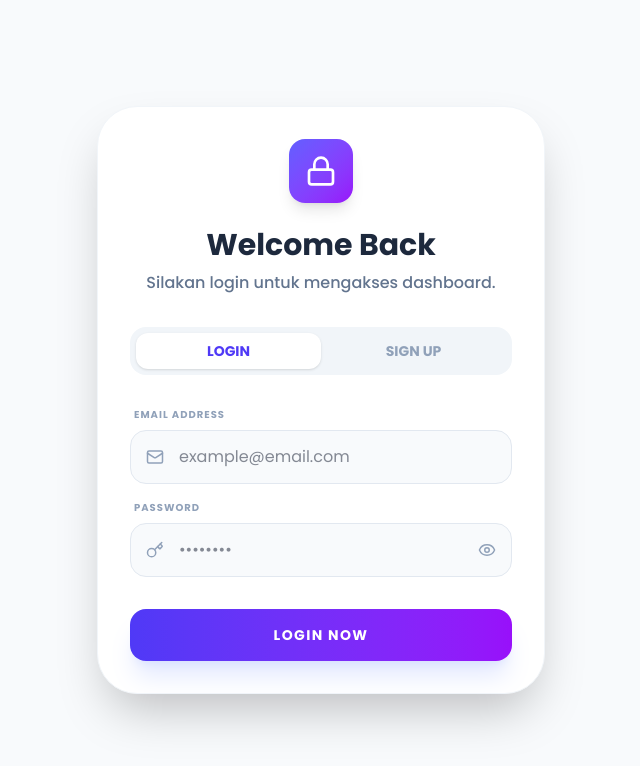
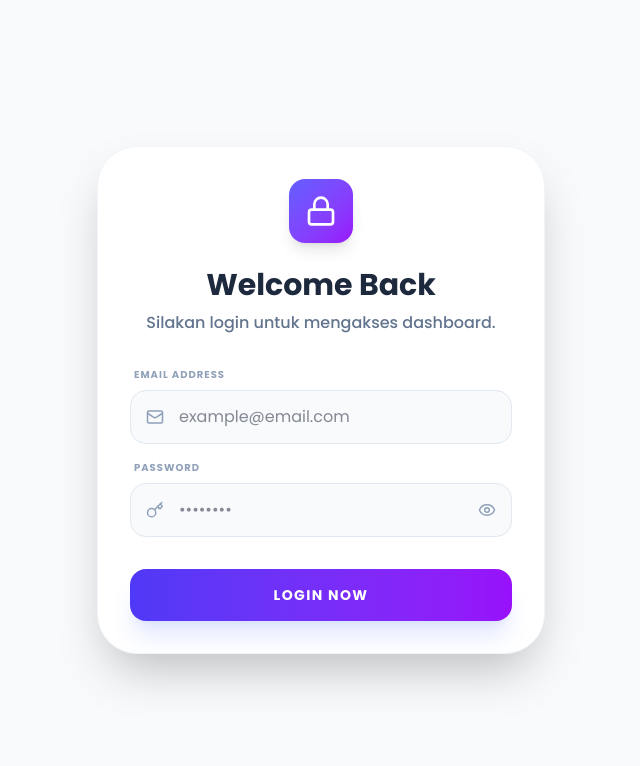
Before and after one commit to gyuxce/ans-pecah-file-folder-9-mei, a React (Vite) app: page / in a window 1280 px wide. Shown: the top 766 px of the page, without its empty margins (319-959 px from the left). Built offline with nearby package versions, Linux system fonts and the light colour scheme; no server answers.

Commit message:
feat: hapus tab sign up publik dari halaman login

```diff
--- a/src/components/AuthPage.tsx
+++ b/src/components/AuthPage.tsx
@@ -11,7 +11,7 @@ export interface AuthPageProps {
 }
 
 export const AuthPage: React.FC<AuthPageProps> = ({ supabase, theme, onAuthSuccess }) => {
-  const [isLogin, setIsLogin] = useState(true);
+  const isLogin = true;
   const [email, setEmail] = useState('');
   const [password, setPassword] = useState('');
   const [loading, setLoading] = useState(false);
@@ -30,11 +30,6 @@ export const AuthPage: React.FC<AuthPageProps> = ({ supabase, theme, onAuthSucce
         if (data.user && onAuthSuccess) {
           onAuthSuccess(data.user);
         }
-      } else {
-        const { error: err } = await supabase.auth.signUp({ email, password });
-        if (err) throw err;
-        toast.success('Pendaftaran berhasil! Silakan cek email untuk konfirmasi.');
-        setIsLogin(true);
       }
     } catch (err: any) {
       console.error('Auth Error:', err);
@@ -70,31 +65,6 @@ export const AuthPage: React.FC<AuthPageProps> = ({ supabase, theme, onAuthSucce
           <p className="text-slate-500 dark:text-slate-400 font-medium">
             {isLogin ? 'Silakan login untuk mengakses dashboard.' : 'Buat akun admin baru untuk mulai mengelola.'}
           </p>
-        </div>
-
-        {/* Mode Switcher */}
-        <div className="bg-slate-100 dark:bg-slate-800 p-1.5 rounded-2xl flex relative mb-8">
-          <motion.div
-            layoutId="auth-pill"
-            className="absolute inset-y-1.5 bg-white dark:bg-slate-700 rounded-xl shadow-sm z-0"
-            style={{ width: 'calc(50% - 6px)' }}
-            animate={{ x: isLogin ? 0 : '100%' }}
-            transition={{ type: 'spring', stiffness: 300, damping: 30 }}
-          />
-          <button
-            type="button"
-            onClick={() => setIsLogin(true)}
-            className={`flex-1 py-2 text-sm font-black transition-all relative z-10 ${isLogin ? 'text-indigo-600 dark:text-indigo-400' : 'text-slate-400'}`}
-          >
-            LOGIN
-          </button>
-          <button
-            type="button"
-            onClick={() => setIsLogin(false)}
-            className={`flex-1 py-2 text-sm font-black transition-all relative z-10 ${!isLogin ? 'text-emerald-600 dark:text-emerald-400' : 'text-slate-400'}`}
-          >
-            SIGN UP
-          </button>
         </div>
 
         <form onSubmit={handleAuth} className="space-y-4">
```
